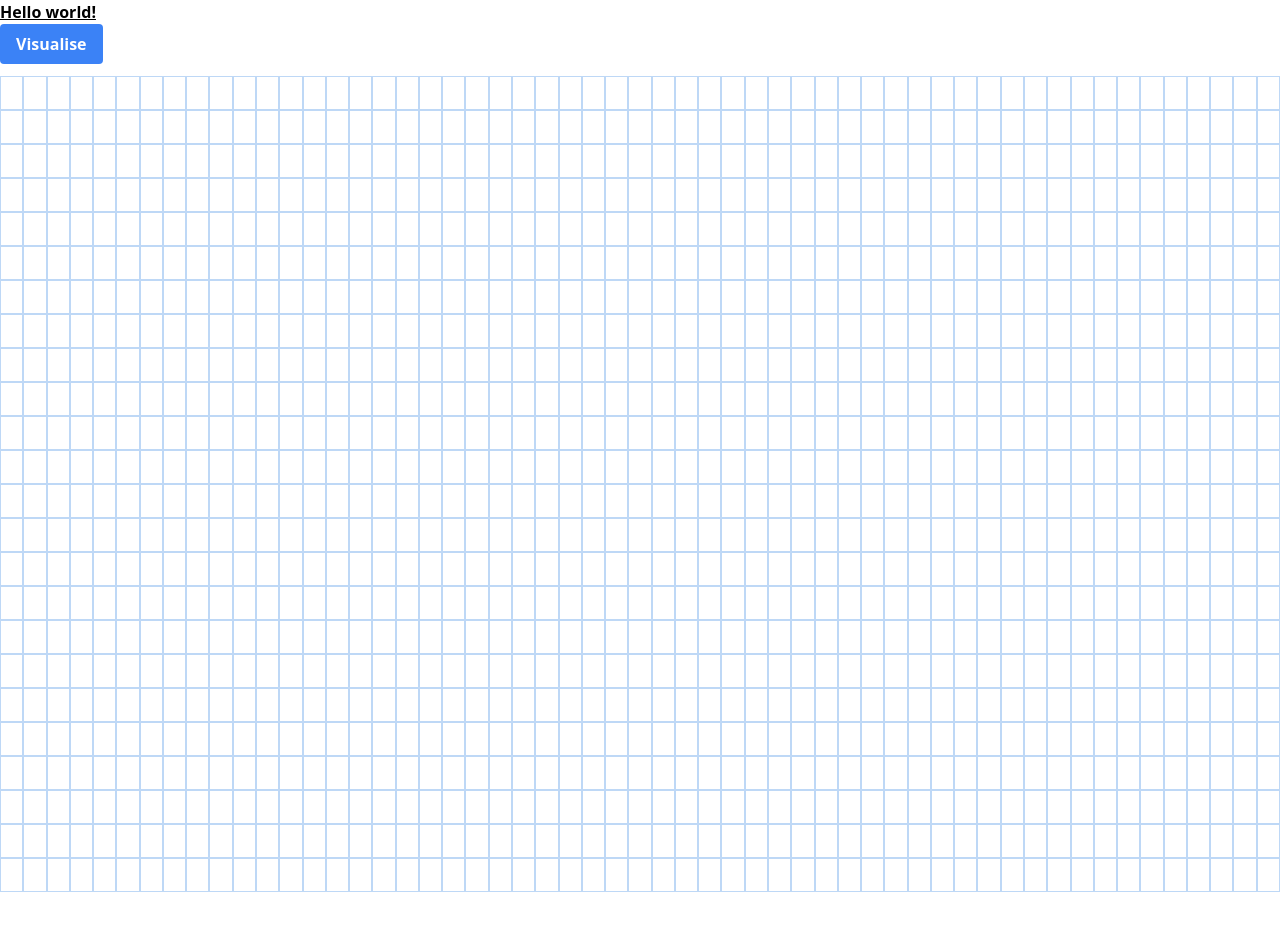
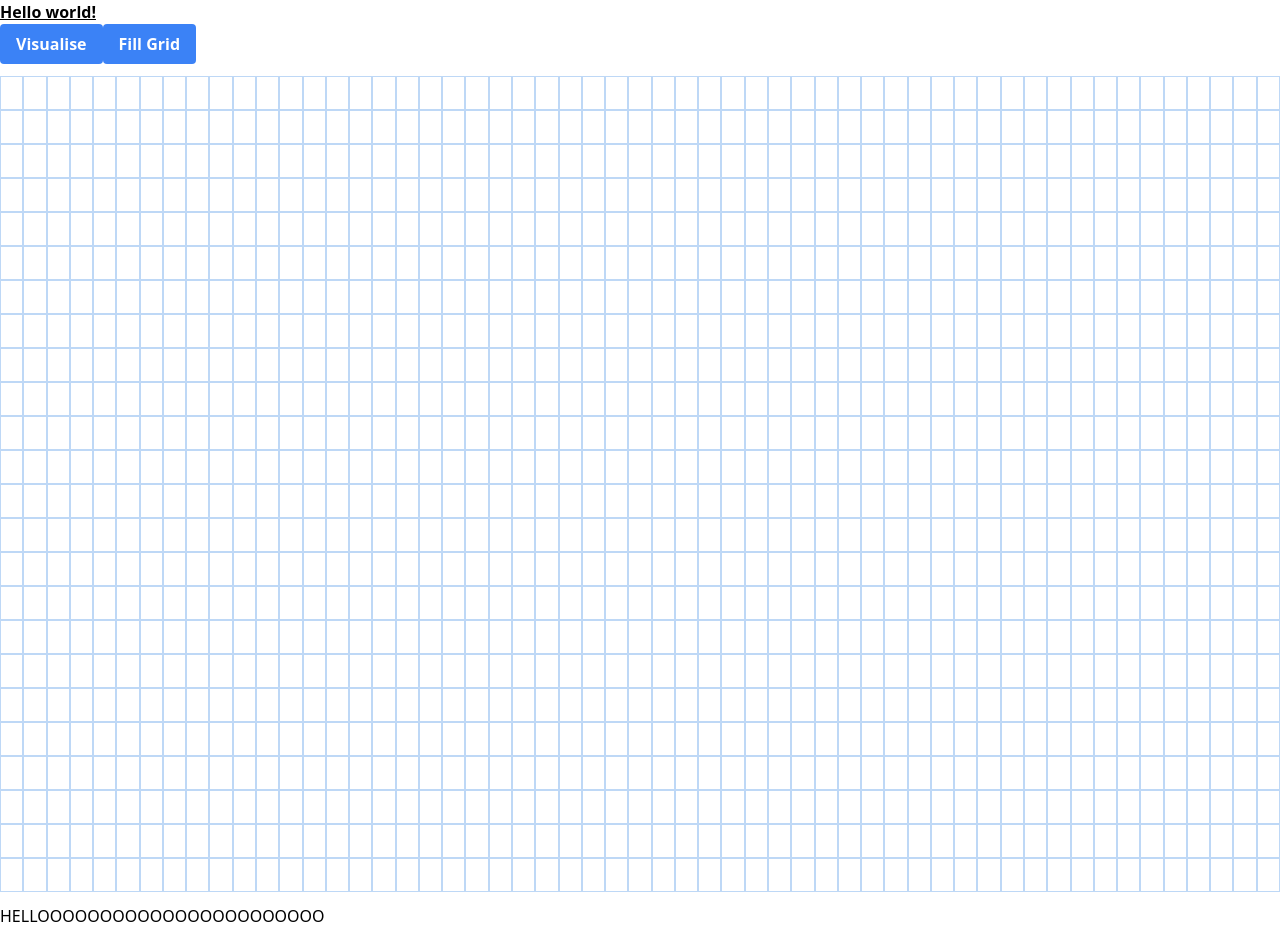
Before and after one commit to SamiiC/AlgoVisual, a React (Vite) app: page / in a window 1280 px wide. Before the commit the page ends 904 px from the top, so only its background shows below. Built offline with nearby package versions, Linux system fonts and the light colour scheme.

Commit message:
added some of prim's maze generation

```diff
--- a/src/components/Grid.tsx
+++ b/src/components/Grid.tsx
@@ -1,8 +1,9 @@
-import { initNodeObj,convertGrid,getPath } from "../utility/utils"
+import { initNodeObj,getPath,setGridToWalls } from "../utility/utils"
 
 import { NodeInterface } from "../interfaces/interfaces"
 import React, { useRef,useState,useEffect, MouseEvent } from "react"
 import { Dijkstra } from "../main/dijkstra"
+import { primsAlgo } from "../main/prims"
 import { Astar } from "../main/Astar"
 import Node from "./Node"
 
@@ -17,27 +18,19 @@ const Grid = () => {
   const  [isLeftClicked,setIsLeftClicked] = useState<boolean>(false)
 
 
-
-
   const handle_mouse_enter = (rowNum: number, colNum: number) => {
     setRender(!render)
 
     let node = GridNodes.current[rowNum][colNum]
     if(!isLeftClicked) return;
-
     if(node.Startpt || node.Endpt) return;
-
     node.Wall = true
-
-
   }
 
   const NodeClicked = (node: NodeInterface, rowNum: number, colNum: number) => {
 
     if(visualising){return;}
     let ClickedNode = GridNodes.current[rowNum][colNum]
-
-
 
     if(ClickedNode.Wall)
     {
@@ -52,7 +45,8 @@ const Grid = () => {
       ClickedNode.distFS = Infinity;
       return;
 
-    }if(node.ID === end?.ID)
+    }
+    if(node.ID === end?.ID)
     {
       setEnd(null)
       ClickedNode.Endpt = false;
@@ -78,7 +72,8 @@ const Grid = () => {
       ClickedNode.Startpt = true;
       ClickedNode.distFS = 0;
 
-    } else if(start)
+    }
+    else if(start)
     {
       setEnd({
         ...ClickedNode,
@@ -97,11 +92,9 @@ const Grid = () => {
 
 
     visitedNodes = Astar(startNode,endNode,GridNodes.current)
+    shortestPath = getPath(endNode)
 
-    shortestPath = getPath(endNode)
     setVisualising(true)
-
-
     algorithmVisual(shortestPath,visitedNodes)
   }
 
@@ -114,7 +107,7 @@ const Grid = () => {
         let nodeToChange = document.getElementById(`node-${node.row}-${node.column}`)
         nodeToChange.className += " PathNode"
 
-      },50 * currNode)
+      }, 50 * currNode)
     }
   }
 
@@ -125,30 +118,30 @@ const Grid = () => {
         let node = NodesInOrder[currNode]
         let nodeToChange = document.getElementById(`node-${node.row}-${node.column}`)
 
-
-
         nodeToChange.className += " NodeChange"
-
         if(NodesInOrder[currNode + 1].isDest)
         {
           pathVisual(shortestPath)
           setVisualising(false)
-
         }
-
-
       },40 * currNode)
     }
-
-
   }
 
-
+  const prim = (grid: NodeInterface[][]) => {
+    setGridToWalls(grid)
+    primsAlgo(GridNodes.current)
+    setRender(!render)
+  }
 
   return (
     <div>
       <button className = "bg-blue-500 hover:bg-blue-700 text-white font-bold py-2 px-4 rounded"
       onClick = {()=>{visualise()}} >Visualise</button>
+
+      <button className = "bg-blue-500 hover:bg-blue-700 text-white font-bold py-2 px-4 rounded"
+      onClick = {()=>{ prim(GridNodes.current)}} >Fill Grid</button>
+
       <div className="grid griddy w-full justify-start my-3">
 
         {
@@ -186,6 +179,7 @@ const Grid = () => {
 
 
       </div>
+      <button>HELLOOOOOOOOOOOOOOOOOOOOOOO</button>
     </div>
 
 
--- a/src/utility/utils.ts
+++ b/src/utility/utils.ts
@@ -65,3 +65,11 @@ export const getPath = (endNode: NodeInterface) => {
 
      return pathNodes;
 };
+
+export const setGridToWalls = (grid: NodeInterface[][]) => {
+     grid.forEach((row) => {
+          row.forEach((node) => {
+               node.Wall = true;
+          });
+     });
+};
```
